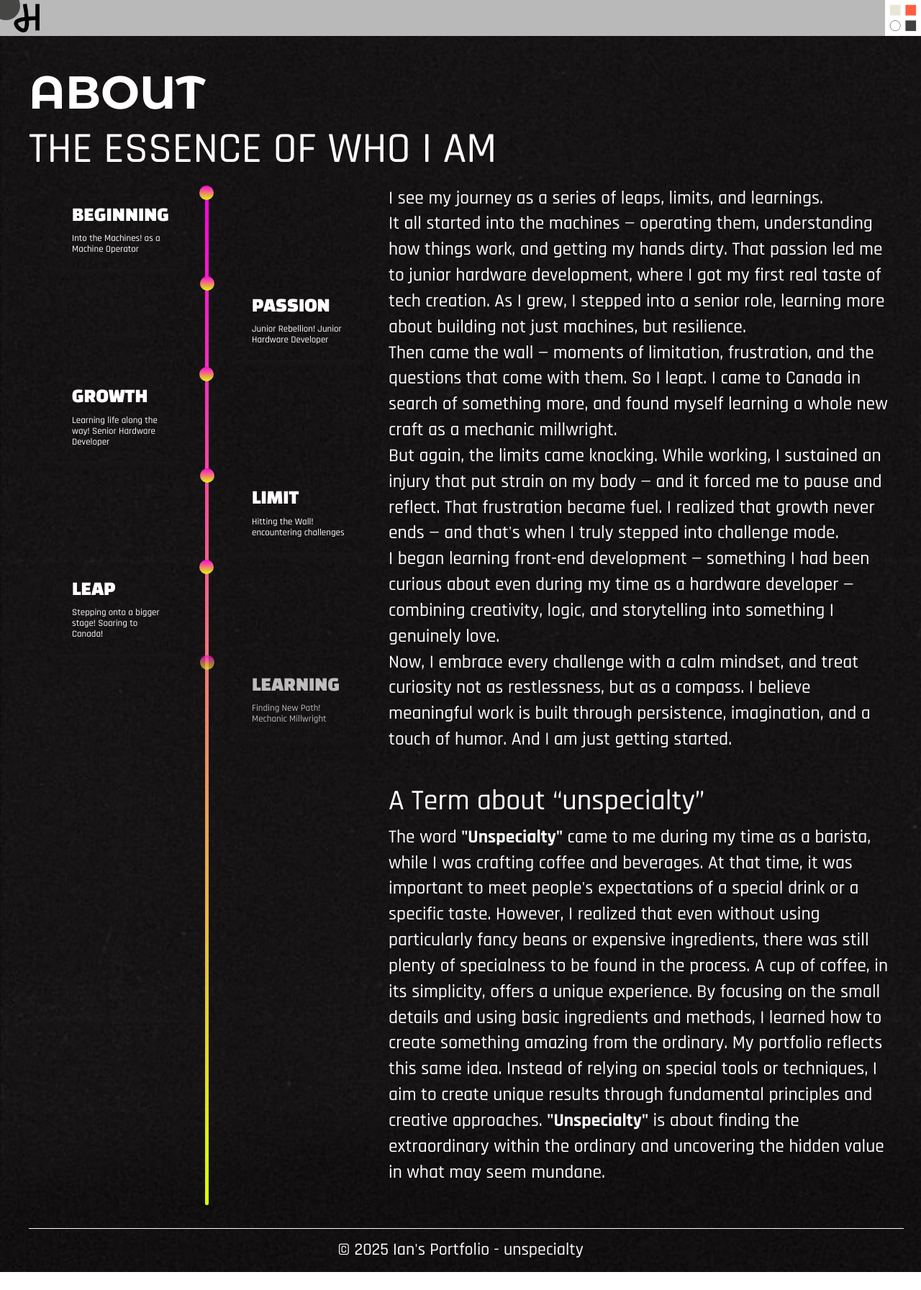
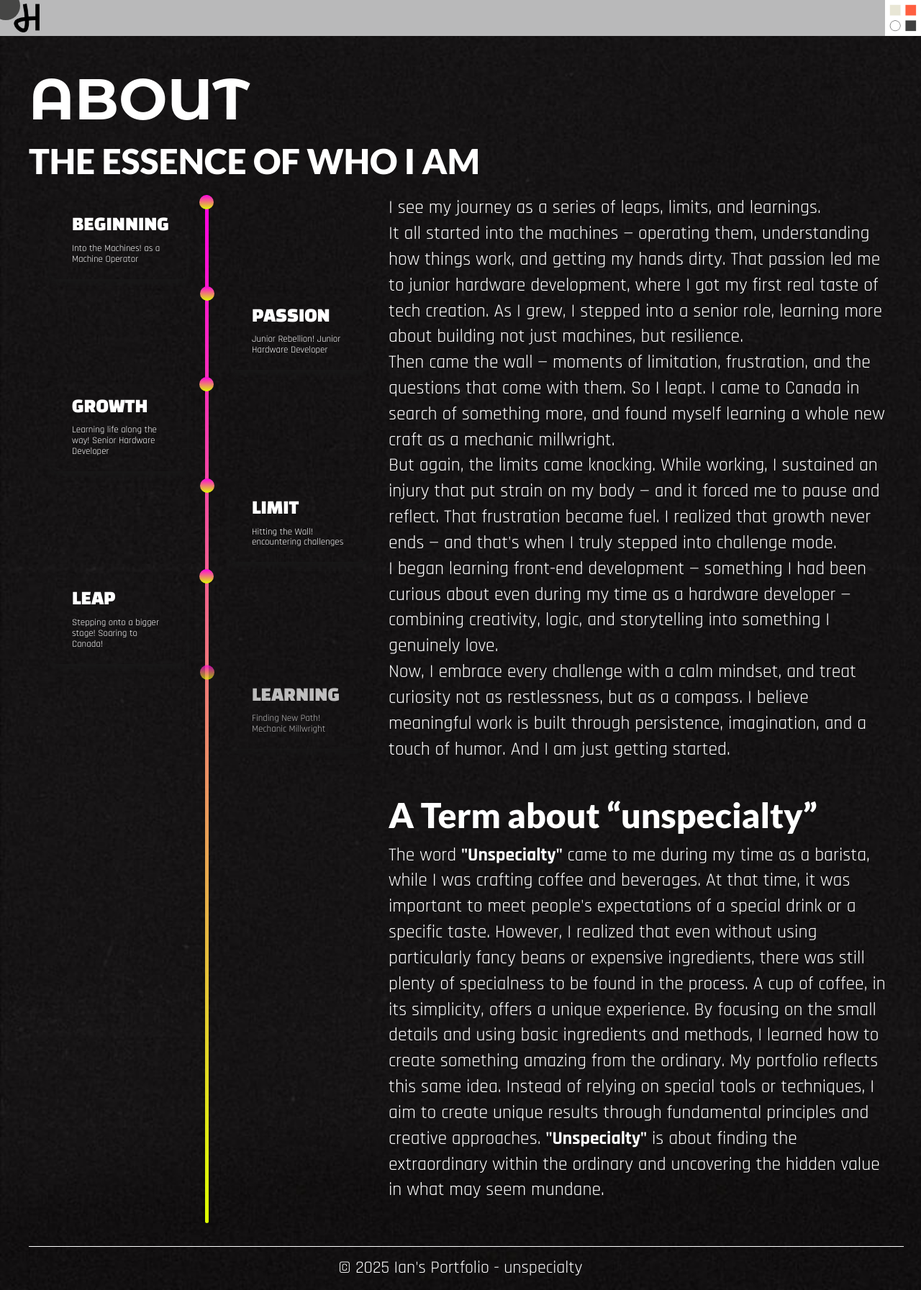
Before and after one commit to Ian-Hyosang-Han/dev-portfolio, a React (Vite) app: page /about in a window 1280 px wide. Shown: the whole page at 72% size. Before the commit the page ends 1768 px from the top, so only its background shows below. Built offline with nearby package versions, Linux system fonts and the light colour scheme.

Commit message:
Changed the font size and font style on the About page. also, fixed the .htaccess file

```diff
--- a/package.json
+++ b/package.json
@@ -1,5 +1,6 @@
 {
   "name": "portfolio",
+  "homepage": "/",
   "private": true,
   "version": "0.0.0",
   "type": "module",
--- a/src/components/forms/ProjectDetails.jsx
+++ b/src/components/forms/ProjectDetails.jsx
@@ -50,8 +50,24 @@ function ProjectDetails({ projectData }) {
                 <div className="accordion-box">
                     <h2>Inside of the project</h2>
                     <div className="accordion-buttons">
-                        <button className={`accordion-button ${activePanel === 'left' ? 'active' : ''}`} onClick={() => togglePanel('left')}>Featured</button>
-                        <button className={`accordion-button ${activePanel === 'right' ? 'active' : ''}`} onClick={() => togglePanel('right')}>Reflection</button>
+                        <button
+                            className={`accordion-button ${activePanel === 'left' ? 'active' : ''}`}
+                            onClick={() => togglePanel('left')}
+                            aria-expanded={activePanel === 'left'}
+                            aria-controls="panel-featured"
+                            aria-selected={activePanel === 'left'}
+                            role="tab"
+                            id="tab-featured"
+                            >Featured</button>
+                        <button
+                            className={`accordion-button ${activePanel === 'right' ? 'active' : ''}`}
+                            onClick={() => togglePanel('right')}
+                            aria-expanded={activePanel === 'left'}
+                            aria-controls="panel-featured"
+                            aria-selected={activePanel === 'left'}
+                            role="tab"
+                            id="tab-featured"
+                            >Reflection</button>
                     </div>
                     <div className="accordion-content">
                         <div className="panel" style={{ display: activePanel === 'left' ? 'block' : 'none' }}>
--- a/src/index.css
+++ b/src/index.css
@@ -15,7 +15,7 @@
 }
 
 .font-lato {
-  @apply text-white text-xl;
+  @apply text-white;
   font-family: 'Lato', sans-serif;
 }
 
@@ -68,7 +68,6 @@ h2 {
 
 h3, h4, p {
   font-family: var(--body-font);
-  font-weight: 500;
 }
 
 .impact-text {
--- a/src/pages/About.jsx
+++ b/src/pages/About.jsx
@@ -3,7 +3,6 @@ import React from 'react';
 import MilestoneTimeline from "../components/common/Milestone";
 
 function About() {
-
     return (
         <>
             {/* ✅ Meta tags */}
@@ -17,46 +16,46 @@ function About() {
                 content="Ian Han, about Ian, front-end developer, web developer, developer bio, portfolio about page, who is Ian Han, meet the developer"
             />
 
-            <div className="about-wrapper px-2.5 lg:px-10">
+            <main id="main-content" className="about-wrapper px-2.5 lg:px-10" aria-label="About page main content">
                 <div className="about-title text-white mt-13 md:mt-20 lg:mt-23">
-                    <h2 className="font-Montserrat font-bold text-[2.5rem] mt-5 md:text-[3rem] lg:text-[4rem]">
+                    <h2 className="font-Montserrat font-bold text-[2.5rem] mt-5 md:text-[3rem] lg:text-[5rem]">
                         about</h2>
-                    <p className="font-rajdhani uppercase font-bold text-[1.5rem] pb-5 md:text-4xl lg:text-5xl xl:text-6xl xl:pb-5 xl:pt-3" >The Essence of Who I am</p>
+                    <p className="font-lato uppercase font-extrabold text-[1.5rem] pb-5 md:text-[2rem] lg:text-[3rem] xl:pb-5 xl:pt-3" >
+                        The Essence of Who I am
+                    </p>
                 </div>
-                <div className="flex flex-col lg:flex-row justify-between" >
 
+                <div className="flex flex-col lg:flex-row justify-between">
                     <MilestoneTimeline />
 
-                    <div
-                        className="bg-cover bg-right bg-no-repeat text-transparent bg-clip-text flex-1 lg:order-2 lg:hidden"
-                        style={{
-                            backgroundImage: "url('font-background.png')",
-                            backgroundPosition: "right center"
-                        }}
-                    >
-                        <p className="tracking-wide impact-text uppercase text-[4.5rem] leading-[4rem] md:text-[10rem] md:leading-[10rem] lg:text-[9rem] lg:leading-[9rem] xl:text-[11rem] xl:leading-[10rem] font-bold text-right">
+                    <div className="flex-1 lg:order-2 lg:hidden">
+                        <p className="tracking-wide impact-text uppercase text-[4.5rem] leading-[4rem] md:text-[8rem] md:leading-[7rem] lg:text-[9rem] lg:leading-[9rem] xl:text-[11rem] xl:leading-[10rem] font-bold text-right">
                             code<br />
                             devo<br />
                             build
                         </p>
                     </div>
 
-                    <article className="about-content pb-5 text-base md:text-xl flex-1 lg:text-[1.3rem] xl:text-[1.6rem] xl:pb-10" >
+                    <article className="about-content pb-5 text-base md:text-xl flex-1 lg:text-[1.3rem] xl:text-[1.6rem] xl:pb-10">
                         <p>I see my journey as a series of leaps, limits, and learnings.<br />
                             It all started into the machines — operating them, understanding how things work, and getting my hands dirty. That passion led me to junior hardware development, where I got my first real taste of tech creation. As I grew, I stepped into a senior role, learning more about building not just machines, but resilience.<br />
                             Then came the wall — moments of limitation, frustration, and the questions that come with them. So I leapt. I came to Canada in search of something more, and found myself learning a whole new craft as a mechanic millwright.<br />
                             But again, the limits came knocking. While working, I sustained an injury that put strain on my body — and it forced me to pause and reflect. That frustration became fuel. I realized that growth never ends — and that's when I truly stepped into challenge mode.<br />
                             I began learning front-end development — something I had been curious about even during my time as a hardware developer — combining creativity, logic, and storytelling into something I genuinely love.<br />
                             Now, I embrace every challenge with a calm mindset, and treat curiosity not as restlessness, but as a compass. I believe meaningful work is built through persistence, imagination, and a touch of humor. And I am just getting started.</p>
-                        <div className="about-term">
-                            <p className="font-rajdhani text-[1.5rem] pb-1 font-bold md:text-[2.5rem] xl:mt-10">A Term about “unspecialty”</p>
-                            <p className="text-base text-white mb-5 md:text-xl lg:text-[1.3rem] xl:text-[1.6rem]" >The word <strong>"Unspecialty"</strong> came to me during my time as a barista, while I was crafting coffee and beverages. At that time, it was important to meet people's expectations of a special drink or a specific taste. However, I realized that even without using particularly fancy beans or expensive ingredients, there was still plenty of specialness to be found in the process.
-                                A cup of coffee, in its simplicity, offers a unique experience. By focusing on the small details and using basic ingredients and methods, I learned how to create something amazing from the ordinary. My portfolio reflects this same idea. Instead of relying on special tools or techniques, I aim to create unique results through fundamental principles and creative approaches. <strong>"Unspecialty"</strong> is about finding the extraordinary within the ordinary and uncovering the hidden value in what may seem mundane. </p>
+
+                        <div className="about-term" aria-label="Explanation of the concept Unspecialty">
+                            <p className="font-lato text-[3rem] pb-1 font-extrabold md:text-[3rem] xl:mt-10">A Term about “unspecialty”</p>
+                            <p className="text-base text-white mb-5 md:text-xl lg:text-[1.3rem] xl:text-[1.6rem]" >
+                                The word <strong>"Unspecialty"</strong> came to me during my time as a barista, while I was crafting coffee and beverages. At that time, it was important to meet people's expectations of a special drink or a specific taste. However, I realized that even without using particularly fancy beans or expensive ingredients, there was still plenty of specialness to be found in the process.
+                                A cup of coffee, in its simplicity, offers a unique experience. By focusing on the small details and using basic ingredients and methods, I learned how to create something amazing from the ordinary. My portfolio reflects this same idea. Instead of relying on special tools or techniques, I aim to create unique results through fundamental principles and creative approaches. <strong>"Unspecialty"</strong> is about finding the extraordinary within the ordinary and uncovering the hidden value in what may seem mundane.
+                            </p>
                         </div>
                     </article>
                 </div>
-                <hr className="w-[95vw] h-1 bg-white mx-auto"></hr>
-            </div>
+
+                <hr className="w-[95vw] h-1 bg-white mx-auto" />
+            </main>
         </>
     );
 }
--- a/src/pages/Home.jsx
+++ b/src/pages/Home.jsx
@@ -1,11 +1,9 @@
 import React from 'react';
 import { FaLinkedin, FaGithubSquare } from "react-icons/fa";
-// Importing components
 import TypingEffect from '../components/common/TypingEffect';
 import AboutSection from '../components/common/AboutSection';
 import SkillSection from '../components/common/SkillSection';
 import WorkSection from '../components/common/WorkSection';
-// Importing CSS style
 import '../styles/pages/home.css';
 
 function Home() {
@@ -16,30 +14,35 @@ function Home() {
             <meta
                 name="description"
                 content="Welcome to my corner of the internet! I am Ian Han — a front-end developer who builds things that look good and actually work. Check out what I have been working on!"
-                />
+            />
             <meta
                 name="keywords"
                 content="Ian Han, front-end developer, web developer, portfolio, creative coding, UI developer, React projects, personal site, developer portfolio, design-focused dev"
-                />
+            />
 
-            <div className="home-wrapper">
-                {/* Hero Section */}
+            <main id="main-content" className="home-wrapper">
                 <section className="intro-section">
                     <div className="role">
                         <p className="front-end">Front-End</p>
                         <p className="developer">Developer</p>
                     </div>
                     <div className="social-icons">
-                        <a href="https://www.linkedin.com/in/ian-han-hyosang"
+                        <a
+                            href="https://www.linkedin.com/in/ian-han-hyosang"
+                            aria-label="Visit Ian Han's Linkedin profile"
                             target="_blank"
                             rel="noreferrer"
-                            className="social-icon--linkedin">
+                            className="social-icon--linkedin"
+                        >
                             <FaLinkedin size={45} className='fill-white' />
                         </a>
-                        <a href="https://github.com/Ian-Hyosang-Han"
+                        <a
+                            href="https://github.com/Ian-Hyosang-Han"
+                            aria-label="Visit Ian Han's GitHub profile"
                             target="_blank"
                             rel="noreferrer"
-                            className="social-icon--github">
+                            className="social-icon--github"
+                        >
                             <FaGithubSquare size={45} className='fill-white' />
                         </a>
                     </div>
@@ -47,12 +50,11 @@ function Home() {
                     <h1 id="greeting" className="greeting">Hi! I AM IAN, HAN</h1>
                 </section>
 
-                {/* Main Sections */}
                 <TypingEffect />
                 <AboutSection />
                 <WorkSection />
                 <SkillSection />
-            </div>
+            </main>
         </>
     );
 }
--- a/src/pages/ProjectPage.jsx
+++ b/src/pages/ProjectPage.jsx
@@ -29,7 +29,9 @@ function ProjectPage() {
                 content={`Ian Han, ${projectData.title}, ${projectData.technologies}, front-end project, web development, React, portfolio project, developer showcase`}
             />
 
-            <ProjectDetails projectData={projectData} />
+            <main id="main-content">
+                <ProjectDetails projectData={projectData} />
+            </main>
         </>
     );
 }
--- a/src/router/AppRouter.jsx
+++ b/src/router/AppRouter.jsx
@@ -6,15 +6,21 @@ import About from "../pages/About";
 import ProjectPage from "../pages/ProjectPage";
 
 function AppRouter() {
+    return (
+        <BrowserRouter>
+            {/* ✅ Skip to content */}
+            <a href="#main-content" className="screen-reader-text">
+                Skip to main content
+            </a>
 
-    return (
-        <BrowserRouter basename="/">
             <Header />
+
             <Routes>
                 <Route path="/" element={<Home />} />
                 <Route path="/about" element={<About />} />
                 <Route path="/project/:projectId" element={<ProjectPage />} />
             </Routes>
+
             <Footer />
         </BrowserRouter>
     );
```
Also changed, not shown: 1 other file (tests, documents, lock files or other folders).
